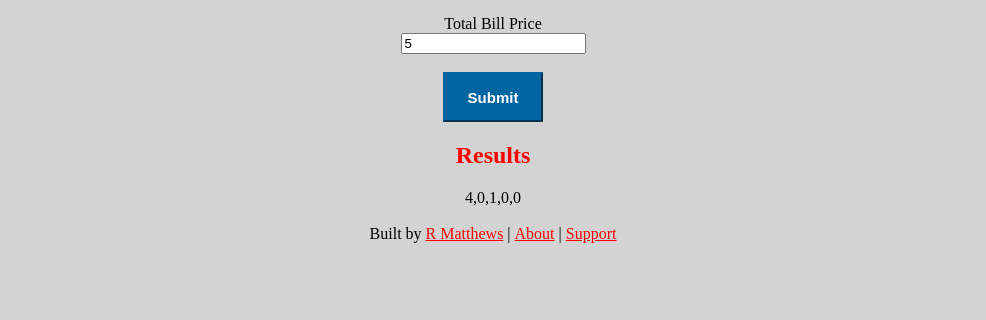
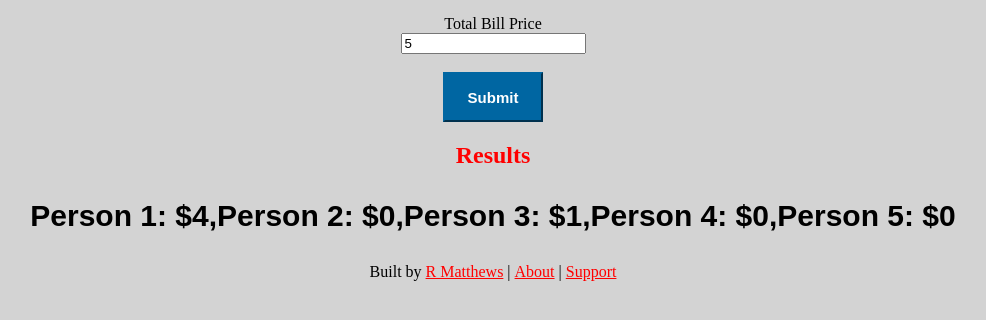
Before and after one commit to rrmatthews/CreditCardRoulette, a plain HTML site: page index.html in a window 1280 px wide. Both pictures are taken after typing "5", "5" into the empty fields and a click on the button "Submit". Shown: the part 108-428 px from the top of the page, without its empty margins (147-1133 px from the left). Drawn offline with Linux system fonts and the light colour scheme.

Commit message:
added person and $ to output

```diff
--- a/index.css
+++ b/index.css
@@ -57,6 +57,11 @@ a:active {
     text-shadow:none;
 }
 
+#results {
+    font: bold 15px arial, sans-serif;
+    font-size: 30px;
+}
+
 footer {
     text-align: center;
 }
--- a/index.html
+++ b/index.html
@@ -1,12 +1,14 @@
 <html>
+
 <head>
     <title>Credit Card Roulette</title>
-		<meta charset="utf-8" />
-        <meta name="viewport" content="width=device-width, initial-scale=1" />
-        <link rel="stylesheet" href="index.css"/>
-		<!--[if lte IE 8]><script src="assets/js/ie/html5shiv.js"></script><![endif]-->
-		<!--[if lte IE 8]><link rel="stylesheet" href="assets/css/ie8.css" /><![endif]-->
+    <meta charset="utf-8" />
+    <meta name="viewport" content="width=device-width, initial-scale=1" />
+    <link rel="stylesheet" href="index.css" />
+    <!--[if lte IE 8]><script src="assets/js/ie/html5shiv.js"></script><![endif]-->
+    <!--[if lte IE 8]><link rel="stylesheet" href="assets/css/ie8.css" /><![endif]-->
 </head>
+
 <body>
     <h1>Credit Card Roulette</h1>
     <section id="mainPart">
@@ -17,7 +19,7 @@
         <br>
         <label for="numPeople">Total Bill Price</label>
         <br>
-        <input type="number" id="price" placeholder="100"/>
+        <input type="number" id="price" placeholder="100" />
         <br>
         <br>
         <button id="submit" onclick="myFunction()">Submit</button>
@@ -28,36 +30,42 @@
         <h1>Results</h1>
         <p id="results"></p>
 
-        <table border="1">
+
 
         <script language="javascript" type="text/javascript">
 
             function myFunction() {
                 var arr = [];
+                var arr2 = [];
                 var numPeople = document.getElementById("numPeople").value;
                 var price = document.getElementById("price").value;
 
-                for(var i = 0; i < numPeople; i++) {
+                for (var i = 0; i < numPeople; i++) {
                     var rando = getRandomInt(0, price);
                     arr[i] = rando;
                     price = price - rando;
                 }
-                arr[numPeople-1] += price;
+                arr[numPeople - 1] += price;
                 console.log(arr);
-                document.getElementById("results").innerHTML = arr;
+                console.log("============");
+                for (var i = 1; i < arr.length + 1; i++) {
+                    console.log("Person " + i + ": $" + arr[i - 1]);
+                    arr2[i-1] = "Person " + i + ": $" + arr[i - 1];
+                }
+                document.getElementById("results").innerHTML = arr2;
             }
 
             function getRandomInt(min, max) {
                 return Math.floor(Math.random() * (max - min + 1)) + min;
             }
         </script>
-        </table>
     </section>
 
     <footer>
-        Built by <a href="http://www.rrmatthews.com">R Matthews</a>&nbsp;|&nbsp;<a href="about.html">About</a>&nbsp;|&nbsp;<a href="support.html">Support</a>
+        Built by <a href="http://www.rrmatthews.com">R Matthews</a>&nbsp;|&nbsp;<a
+            href="about.html">About</a>&nbsp;|&nbsp;<a href="support.html">Support</a>
     </footer>
 
+</body>
 
-</body>
 </html>
```
Also changed, not shown: 1 other file.
